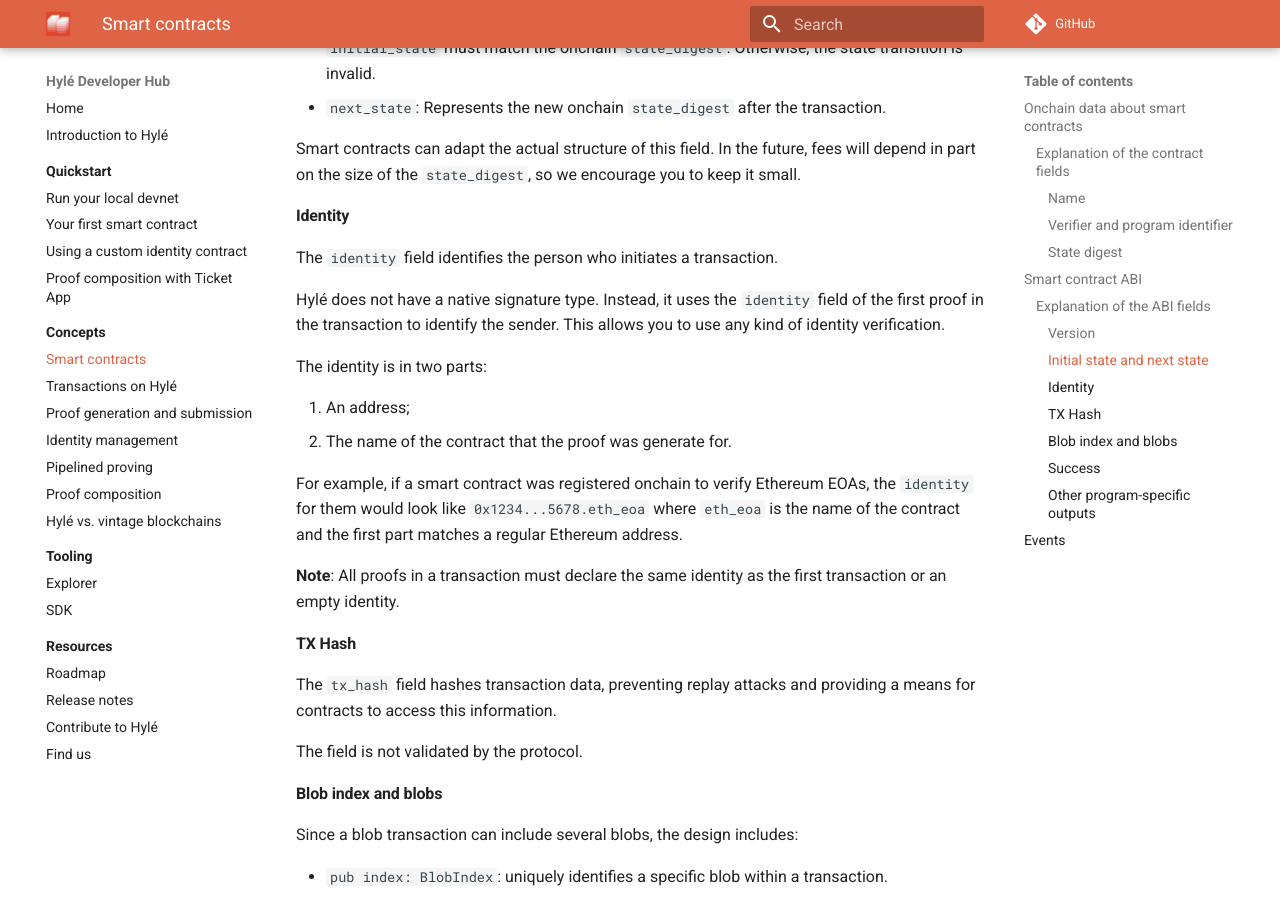
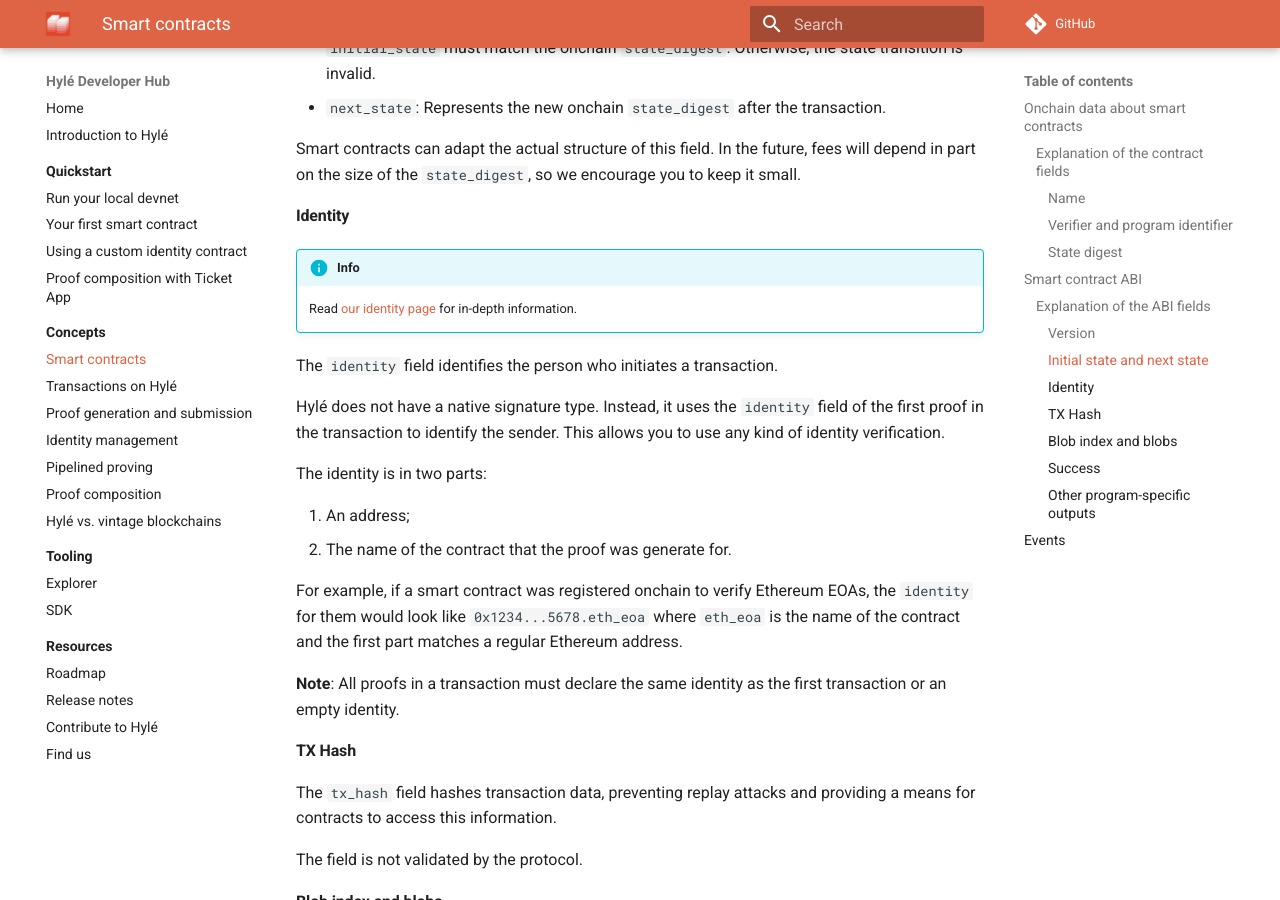
Before and after one commit to Hyle-org/devhub-hyle, an MkDocs documentation site: the page built from docs/concepts/smart-contracts.md, in a window 1280 px wide and 900 px high, scrolled down 2010 px. Built offline with MkDocs 1.6.1 and Material for MkDocs 9.7.7, drawn with Linux system fonts in a browser that asks for light colours; plug-ins that fetch from the network failed and are left out; comment, search, counter and statistics services are not loaded.

Commit message:
internal linking

```diff
--- a/docs/concepts/smart-contracts.md
+++ b/docs/concepts/smart-contracts.md
@@ -77,6 +77,9 @@
 
 #### Identity
 
+!!! info
+    Read [our identity page](./identity.md) for in-depth information.
+
 The `identity` field identifies the person who initiates a transaction.
 
 Hylé does not have a native signature type. Instead, it uses the `identity` field of the first proof in the transaction to identify the sender. This allows you to use any kind of identity verification.
```
